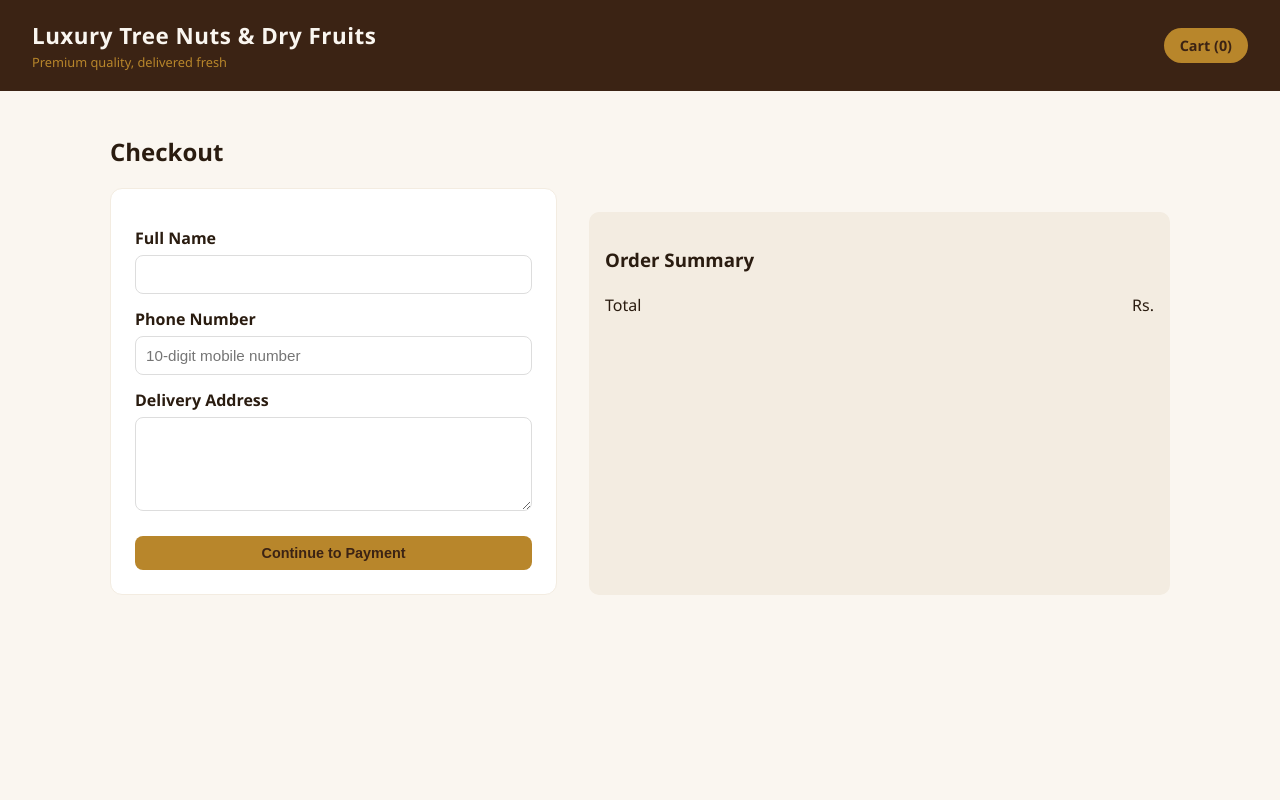
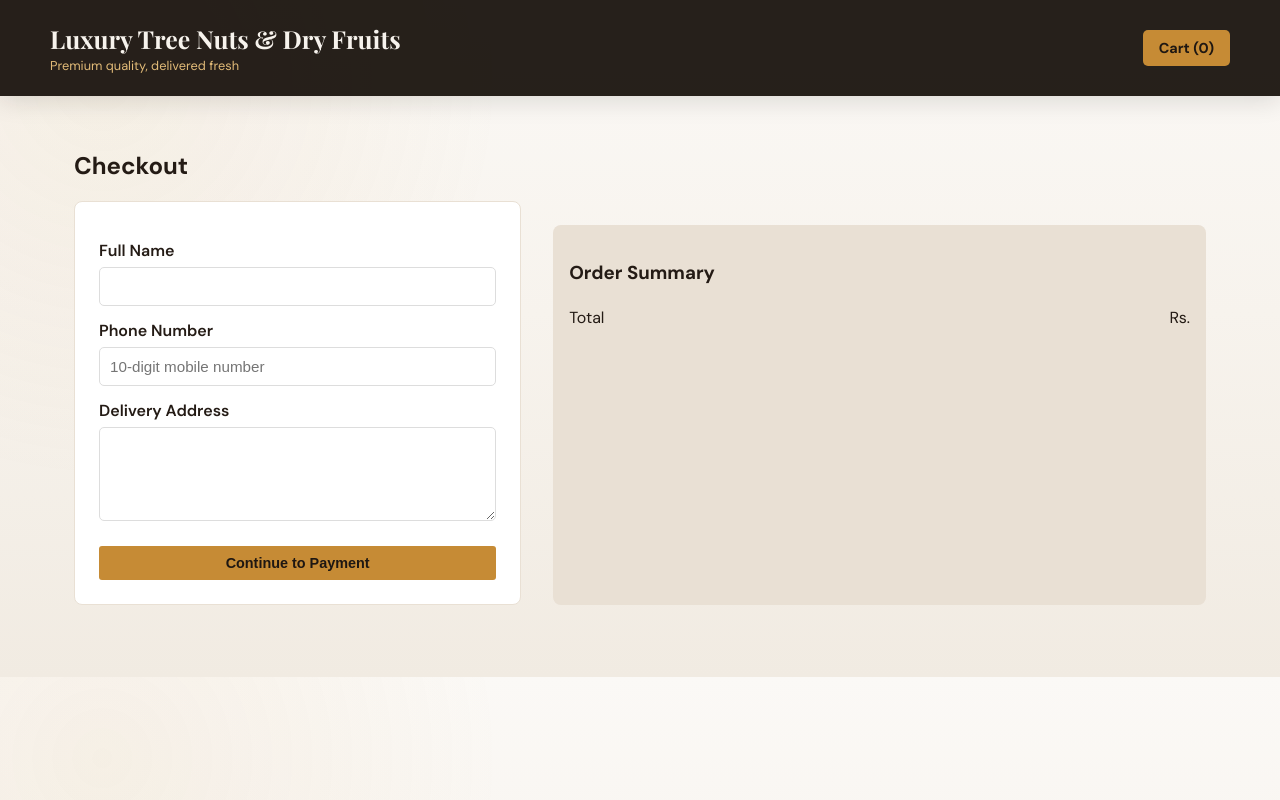
Before and after one commit to pawanmahawar2402/LuxuryNutsApp, a Flask app: template templates/checkout.html in a window 1280 px wide. Run offline with Flask 3, Linux system fonts and the light colour scheme; the template is opened without the code that fills it, so the values that code supplies are empty.

Commit message:
Refresh product imagery and storefront styling

```diff
--- a/static/style.css
+++ b/static/style.css
@@ -1,337 +1,116 @@
+@import url("https://fonts.googleapis.com/css2?family=DM+Sans:wght@400;500;600;700&family=Playfair+Display:wght@600;700&display=swap");
+
 :root {
-  --brown-dark: #3b2314;
-  --brown: #5c3a21;
-  --gold: #b8862b;
-  --cream: #faf6f0;
-  --cream-alt: #f3ece1;
-  --text: #2a1c10;
-  --muted: #7a6b5c;
+  --brown-dark: #1e1712;
+  --brown: #68432a;
+  --gold: #c68b35;
+  --cream: #f7f3ed;
+  --cream-alt: #e9e0d4;
+  --text: #241b15;
+  --muted: #786b5e;
+  --green: #405346;
   --error: #b3261e;
 }
 
-* {
-  box-sizing: border-box;
-}
+* { box-sizing: border-box; }
 
 body {
   margin: 0;
-  font-family: "Segoe UI", system-ui, -apple-system, sans-serif;
+  font-family: "DM Sans", "Helvetica Neue", sans-serif;
   background: var(--cream);
   color: var(--text);
+  background-image: radial-gradient(circle at 8% 12%, rgba(198, 139, 53, 0.08), transparent 25rem), linear-gradient(180deg, #fbf9f6 0%, var(--cream) 46%, #f1ebe2 100%);
 }
 
 header {
-  background: var(--brown-dark);
+  background: rgba(30, 23, 18, 0.96);
   color: var(--cream);
-  padding: 20px 32px;
+  padding: 22px max(24px, calc((100vw - 1180px) / 2));
   display: flex;
   justify-content: space-between;
   align-items: center;
   flex-wrap: wrap;
   gap: 12px;
+  box-shadow: 0 4px 24px rgba(30, 23, 18, 0.14);
 }
 
-header a {
-  color: var(--cream);
-  text-decoration: none;
-}
-
-header h1 {
-  margin: 0;
-  font-size: 1.4rem;
-  letter-spacing: 0.5px;
-}
-
-header .tagline {
-  font-size: 0.8rem;
-  color: var(--gold);
-  display: block;
-  margin-top: 2px;
-}
-
-.cart-link {
-  background: var(--gold);
-  color: var(--brown-dark) !important;
-  padding: 8px 16px;
-  border-radius: 999px;
-  font-weight: 600;
-  font-size: 0.9rem;
-}
-
-main {
-  max-width: 1100px;
-  margin: 0 auto;
-  padding: 24px 20px 60px;
-}
-
-.flash {
-  background: #fff3cd;
-  border: 1px solid #e0c46c;
-  color: #6b4f00;
-  padding: 10px 16px;
-  border-radius: 8px;
-  margin-bottom: 16px;
-}
+header a { color: var(--cream); text-decoration: none; }
+header h1 { margin: 0; font-family: "Playfair Display", Georgia, serif; font-size: 1.55rem; }
+header .tagline { font-size: 0.8rem; color: #e2bb78; display: block; margin-top: 2px; }
+.cart-link { background: var(--gold); color: var(--brown-dark) !important; padding: 9px 16px; border-radius: 5px; font-weight: 700; font-size: 0.9rem; }
+main { max-width: 1180px; margin: 0 auto; padding: 34px 24px 72px; }
+.flash { background: #fff3cd; border: 1px solid #e0c46c; color: #6b4f00; padding: 10px 16px; border-radius: 5px; margin-bottom: 16px; }
 
 .hero {
-  background: linear-gradient(120deg, var(--brown-dark), var(--brown));
+  background: linear-gradient(110deg, rgba(30, 23, 18, 0.98), rgba(64, 83, 70, 0.92));
   color: var(--cream);
-  border-radius: 16px;
-  padding: 36px 32px;
-  margin-bottom: 32px;
+  border-radius: 4px;
+  padding: 54px 48px;
+  margin-bottom: 52px;
   display: flex;
   align-items: center;
   justify-content: space-between;
   gap: 24px;
   flex-wrap: wrap;
-}
-
-.hero-text h2 {
-  margin: 0 0 8px;
-  font-size: 1.6rem;
-  color: var(--cream);
-}
-
-.hero-text p {
-  margin: 0;
-  color: #e6d9c4;
-  max-width: 480px;
-}
-
-.hero-icons {
-  display: flex;
-  gap: -8px;
-}
-
-.hero-icons img {
-  width: 64px;
-  height: 64px;
-  border-radius: 50%;
-  border: 3px solid var(--cream);
-  margin-left: -16px;
-  box-shadow: 0 2px 6px rgba(0, 0, 0, 0.3);
-}
-
-.hero-icons img:first-child {
-  margin-left: 0;
-}
-
-.category {
-  margin-bottom: 36px;
-}
-
-.category h2 {
-  color: var(--brown);
-  border-bottom: 2px solid var(--gold);
-  padding-bottom: 6px;
-  margin-bottom: 16px;
-}
-
-.product-grid {
-  display: grid;
-  grid-template-columns: repeat(auto-fill, minmax(230px, 1fr));
-  gap: 18px;
-}
-
-.product-card {
-  background: white;
-  border: 1px solid var(--cream-alt);
-  border-radius: 12px;
-  padding: 16px;
-  box-shadow: 0 1px 3px rgba(0, 0, 0, 0.06);
-  display: flex;
-  flex-direction: column;
-  gap: 8px;
-  transition: transform 0.15s ease, box-shadow 0.15s ease;
+  box-shadow: 0 18px 44px rgba(30, 23, 18, 0.16);
+  overflow: hidden;
   position: relative;
 }
+.hero::after { content: ""; position: absolute; width: 360px; height: 360px; right: -130px; top: -180px; border: 1px solid rgba(255, 255, 255, 0.16); border-radius: 50%; box-shadow: 0 0 0 28px rgba(255, 255, 255, 0.04), 0 0 0 56px rgba(255, 255, 255, 0.03); }
+.hero-text { position: relative; z-index: 1; }
+.hero-kicker { color: #e2bb78; display: block; font-size: 0.68rem; font-weight: 700; letter-spacing: 0.16em; margin-bottom: 14px; }
+.hero-text h2 { margin: 0 0 10px; font-family: "Playfair Display", Georgia, serif; font-size: clamp(2rem, 4vw, 3.1rem); line-height: 1.08; color: var(--cream); }
+.hero-text p { margin: 0; color: #e6d9c4; max-width: 530px; line-height: 1.7; }
+.hero-note { color: rgba(247, 243, 237, 0.72); font-size: 0.78rem; margin-top: 24px; }
+.hero-note strong { color: #f0c779; font-size: 1.2rem; margin-right: 5px; }
+.hero-note span { color: #d3a75e; margin: 0 8px; }
+.hero-icons { display: flex; position: relative; z-index: 1; }
+.hero-icons img { width: 76px; height: 76px; border-radius: 50%; border: 4px solid var(--cream); margin-left: -16px; object-fit: cover; box-shadow: 0 2px 6px rgba(0, 0, 0, 0.3); }
+.hero-icons img:first-child { margin-left: 0; }
 
-.product-card:hover {
-  transform: translateY(-3px);
-  box-shadow: 0 8px 20px rgba(59, 35, 20, 0.12);
+.category { margin-bottom: 48px; }
+.category h2 { color: var(--brown-dark); font-family: "Playfair Display", Georgia, serif; font-size: 1.65rem; border-bottom: 1px solid var(--cream-alt); padding-bottom: 12px; margin: 0 0 20px; }
+.product-grid { display: grid; grid-template-columns: repeat(auto-fill, minmax(210px, 1fr)); gap: 16px; }
+.product-card { background: rgba(255, 255, 255, 0.86); border: 1px solid rgba(104, 67, 42, 0.12); border-radius: 4px; padding: 10px; box-shadow: 0 6px 18px rgba(48, 35, 24, 0.06); display: flex; flex-direction: column; gap: 7px; transition: transform 0.2s ease, box-shadow 0.2s ease; position: relative; }
+.product-card:hover { transform: translateY(-5px); box-shadow: 0 16px 28px rgba(59, 35, 20, 0.14); }
+.product-image { position: relative; width: 100%; aspect-ratio: 4 / 3; border-radius: 2px; overflow: hidden; background: var(--cream-alt); }
+.product-image img { width: 100%; height: 100%; object-fit: cover; display: block; transition: transform 0.35s ease; }
+.product-card:hover .product-image img { transform: scale(1.05); }
+.product-badge { position: absolute; top: 8px; left: 8px; background: var(--gold); color: var(--brown-dark); font-size: 0.65rem; font-weight: 700; letter-spacing: 0.4px; padding: 3px 8px; border-radius: 2px; box-shadow: 0 1px 3px rgba(0, 0, 0, 0.2); }
+.product-card h3 { margin: 0; font-size: 0.96rem; color: var(--text); }
+.product-card .qty-label { color: var(--muted); font-size: 0.85rem; }
+.product-card .price { color: var(--brown); font-weight: 700; font-size: 1.1rem; }
+.product-card form { display: flex; gap: 8px; margin-top: auto; }
+.product-card input[type="number"], .qty-input { width: 56px; padding: 6px; border: 1px solid #ddd; border-radius: 3px; }
+button, .btn { background: var(--brown); color: white; border: none; padding: 9px 14px; border-radius: 3px; cursor: pointer; font-size: 0.9rem; text-decoration: none; display: inline-block; font-weight: 600; transition: background 0.2s ease, transform 0.2s ease; }
+button:hover, .btn:hover { background: var(--brown-dark); }
+button:active, .btn:active { transform: translateY(1px); }
+.btn-gold { background: var(--gold); color: var(--brown-dark); font-weight: 700; }
+.btn-gold:hover { background: #a0761f; }
+
+.thumb { width: 48px; height: 48px; border-radius: 8px; object-fit: cover; background: var(--cream-alt); vertical-align: middle; margin-right: 10px; }
+.product-cell { display: flex; align-items: center; }
+table { width: 100%; border-collapse: collapse; background: white; border-radius: 10px; overflow: hidden; }
+th, td { padding: 12px 14px; text-align: left; border-bottom: 1px solid var(--cream-alt); }
+th { background: var(--cream-alt); color: var(--brown-dark); }
+.total-row td { font-weight: 700; font-size: 1.05rem; }
+.checkout-form { max-width: 500px; background: white; padding: 24px; border-radius: 8px; border: 1px solid var(--cream-alt); }
+.checkout-form label { display: block; font-weight: 600; margin: 14px 0 6px; }
+.checkout-form input, .checkout-form textarea { width: 100%; padding: 10px; border: 1px solid #ddd; border-radius: 5px; font-size: 0.95rem; }
+.order-summary { background: var(--cream-alt); border-radius: 8px; padding: 16px; margin-top: 24px; }
+.order-summary .row { display: flex; justify-content: space-between; padding: 4px 0; }
+.success-box { background: white; border-radius: 8px; padding: 30px; text-align: center; border: 1px solid var(--cream-alt); }
+.success-box h2 { color: #2e7d32; }
+.empty-state { text-align: center; padding: 60px 0; color: var(--muted); }
+
+@media (max-width: 640px) {
+  header { padding: 18px 16px; }
+  header h1 { font-size: 1.25rem; }
+  main { padding: 20px 14px 52px; }
+  .hero { padding: 34px 24px; }
+  .hero-icons { width: 100%; justify-content: center; }
+  .hero-icons img { width: 58px; height: 58px; }
+  .product-grid { grid-template-columns: repeat(2, minmax(0, 1fr)); gap: 10px; }
+  .product-card form { flex-wrap: wrap; }
+  .product-card button { flex: 1; padding-inline: 8px; }
 }
-
-.product-image {
-  position: relative;
-  width: 100%;
-  aspect-ratio: 1 / 1;
-  border-radius: 10px;
-  overflow: hidden;
-  background: var(--cream-alt);
-}
-
-.product-image img {
-  width: 100%;
-  height: 100%;
-  object-fit: cover;
-  display: block;
-}
-
-.product-badge {
-  position: absolute;
-  top: 8px;
-  left: 8px;
-  background: var(--gold);
-  color: var(--brown-dark);
-  font-size: 0.65rem;
-  font-weight: 700;
-  letter-spacing: 0.4px;
-  padding: 3px 8px;
-  border-radius: 999px;
-  box-shadow: 0 1px 3px rgba(0, 0, 0, 0.2);
-}
-
-.product-card h3 {
-  margin: 0;
-  font-size: 1.02rem;
-  color: var(--text);
-}
-
-.product-card .qty-label {
-  color: var(--muted);
-  font-size: 0.85rem;
-}
-
-.product-card .price {
-  color: var(--brown);
-  font-weight: 700;
-  font-size: 1.1rem;
-}
-
-.product-card form {
-  display: flex;
-  gap: 8px;
-  margin-top: auto;
-}
-
-.product-card input[type="number"] {
-  width: 56px;
-  padding: 6px;
-  border: 1px solid #ddd;
-  border-radius: 6px;
-}
-
-button, .btn {
-  background: var(--brown);
-  color: white;
-  border: none;
-  padding: 9px 14px;
-  border-radius: 8px;
-  cursor: pointer;
-  font-size: 0.9rem;
-  text-decoration: none;
-  display: inline-block;
-}
-
-button:hover, .btn:hover {
-  background: var(--brown-dark);
-}
-
-.btn-gold {
-  background: var(--gold);
-  color: var(--brown-dark);
-  font-weight: 700;
-}
-
-.btn-gold:hover {
-  background: #a0761f;
-}
-
-.thumb {
-  width: 48px;
-  height: 48px;
-  border-radius: 8px;
-  object-fit: cover;
-  background: var(--cream-alt);
-  vertical-align: middle;
-  margin-right: 10px;
-}
-
-.product-cell {
-  display: flex;
-  align-items: center;
-}
-
-table {
-  width: 100%;
-  border-collapse: collapse;
-  background: white;
-  border-radius: 10px;
-  overflow: hidden;
-}
-
-th, td {
-  padding: 12px 14px;
-  text-align: left;
-  border-bottom: 1px solid var(--cream-alt);
-}
-
-th {
-  background: var(--cream-alt);
-  color: var(--brown-dark);
-}
-
-.qty-input {
-  width: 60px;
-  padding: 6px;
-  border: 1px solid #ddd;
-  border-radius: 6px;
-}
-
-.total-row td {
-  font-weight: 700;
-  font-size: 1.05rem;
-}
-
-.checkout-form {
-  max-width: 500px;
-  background: white;
-  padding: 24px;
-  border-radius: 12px;
-  border: 1px solid var(--cream-alt);
-}
-
-.checkout-form label {
-  display: block;
-  font-weight: 600;
-  margin: 14px 0 6px;
-}
-
-.checkout-form input, .checkout-form textarea {
-  width: 100%;
-  padding: 10px;
-  border: 1px solid #ddd;
-  border-radius: 8px;
-  font-size: 0.95rem;
-}
-
-.order-summary {
-  background: var(--cream-alt);
-  border-radius: 10px;
-  padding: 16px;
-  margin-top: 24px;
-}
-
-.order-summary .row {
-  display: flex;
-  justify-content: space-between;
-  padding: 4px 0;
-}
-
-.success-box {
-  background: white;
-  border-radius: 12px;
-  padding: 30px;
-  text-align: center;
-  border: 1px solid var(--cream-alt);
-}
-
-.success-box h2 {
-  color: #2e7d32;
-}
-
-.empty-state {
-  text-align: center;
-  padding: 60px 0;
-  color: var(--muted);
-}
--- a/templates/index.html
+++ b/templates/index.html
@@ -2,8 +2,10 @@
 {% block content %}
   <section class="hero">
     <div class="hero-text">
+      <span class="hero-kicker">THE HOUSE OF FINE DRY FRUITS</span>
       <h2>Handpicked Premium Nuts &amp; Dry Fruits</h2>
       <p>Farm-fresh almonds, cashews, pistachios, walnuts and more &mdash; delivered to your door.</p>
+      <div class="hero-note"><strong>23</strong> carefully selected pantry staples <span aria-hidden="true">/</span> fresh-packed in India</div>
     </div>
     <div class="hero-icons">
       <img src="{{ products_by_category['Almonds (Badam Giri)'][0].web_image }}" alt="Almonds">
```
Also changed, not shown: products.py (+16 -3 lines).
